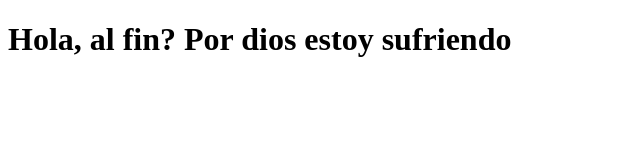
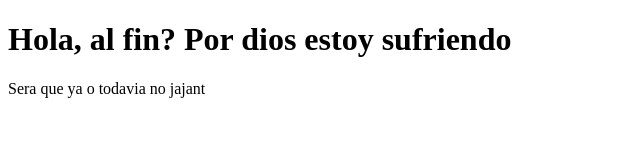
Before and after one commit to kttd03/coursera-test, a plain HTML site: page site/index.html in a window 1280 px wide. Shown: the whole page, without its empty margins (0-640 px from the left). Drawn offline with Linux system fonts and the light colour scheme.

Commit message:
Otro cambio

```diff
--- a/site/index.html
+++ b/site/index.html
@@ -5,5 +5,6 @@
     </head>
     <body>
         <h1>Hola, al fin? Por dios estoy sufriendo</h1>
+        <p>Sera que ya o todavia no jajant</p>
     </body>
 </html>
```
